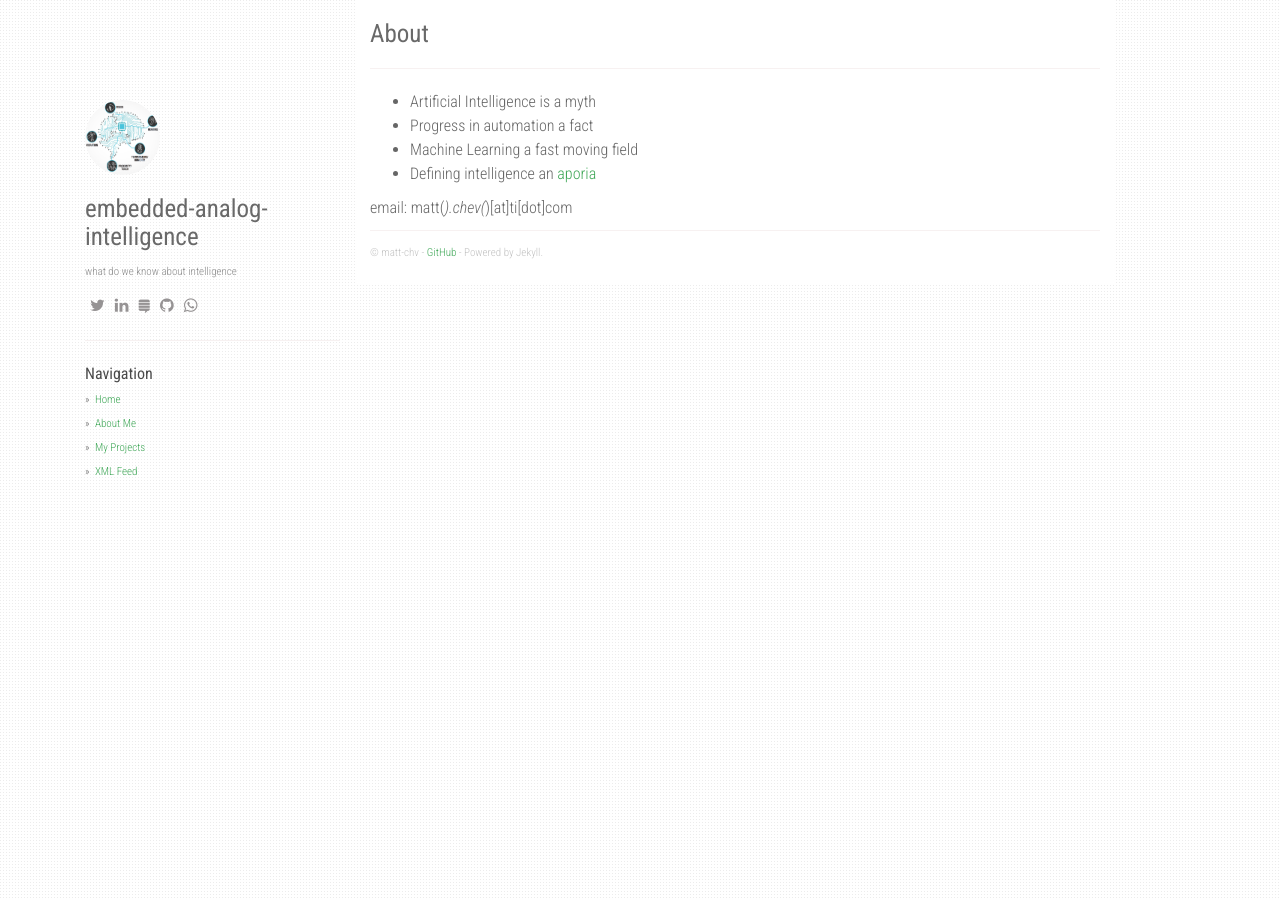
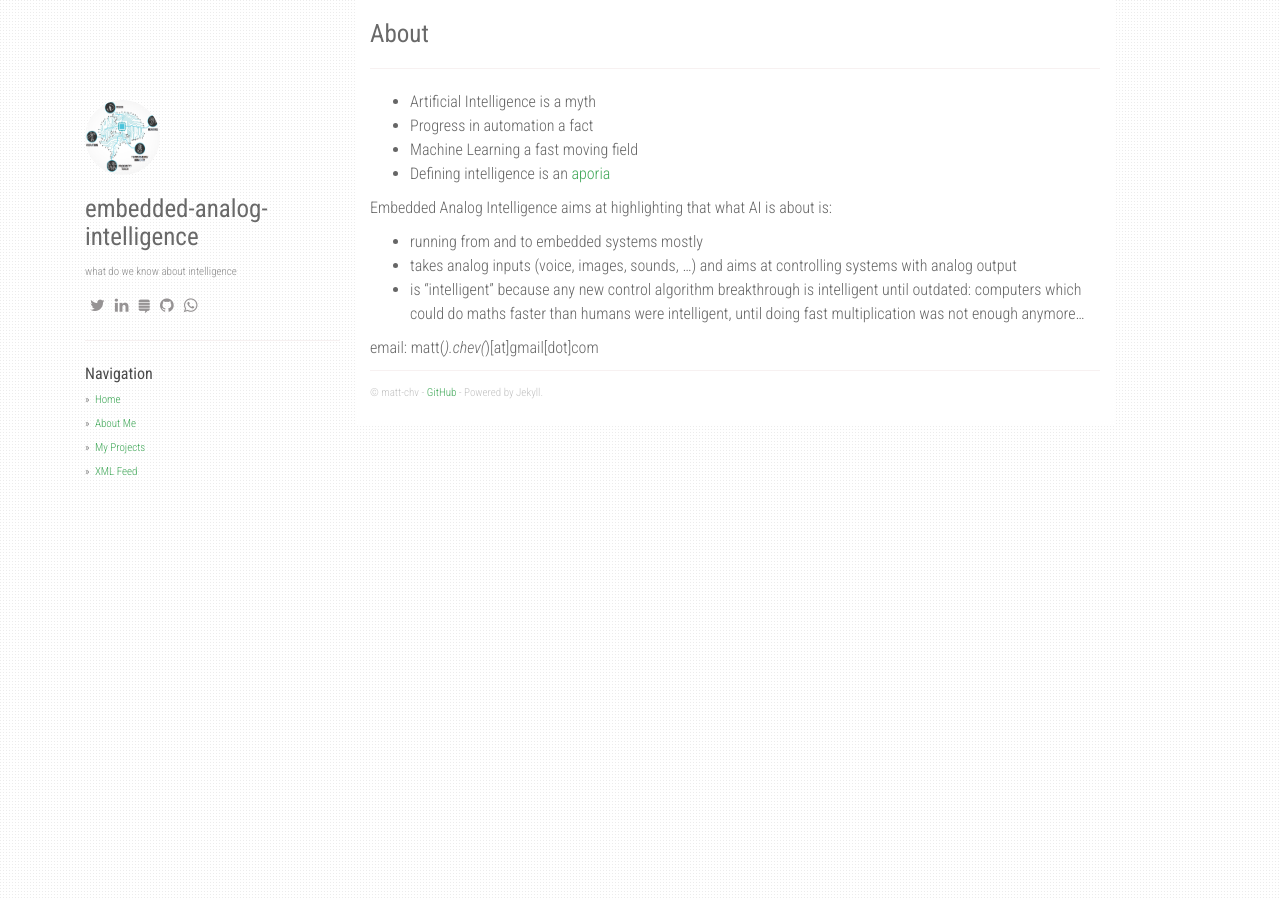
Before and after one commit to matt-chv/embedded-analog-intelligence, a Jekyll site: the page built from about.md, in a window 1280 px wide. Built offline with Jekyll 4.4.1, drawn with Linux system fonts in a browser that asks for light colours; nearby versions of some CDN libraries.

```diff
--- a/about.md
+++ b/about.md
@@ -7,6 +7,11 @@ permalink: /about/
 * Artificial Intelligence is a myth
 * Progress in automation a fact
 * Machine Learning a fast moving field
-* Defining intelligence an [aporia](https://en.wikipedia.org/wiki/Aporia)
+* Defining intelligence is an [aporia](https://en.wikipedia.org/wiki/Aporia)
 
-email: matt(*).chev(*)[at]ti[dot]com
+Embedded Analog Intelligence aims at highlighting that what AI is about is:
+* running from and to embedded systems mostly
+* takes analog inputs (voice, images, sounds, ...) and aims at controlling systems with analog output
+* is "intelligent" because any new control algorithm breakthrough is intelligent until outdated: computers which could do maths faster than humans were intelligent, until doing fast multiplication was not enough anymore...
+
+email: matt(*).chev(*)[at]gmail[dot]com
```
Also changed, not shown: drafts/about.md (+1 -1 lines), _posts/2019-01-18-xiaomi-paris.md (line endings or trailing spaces).
